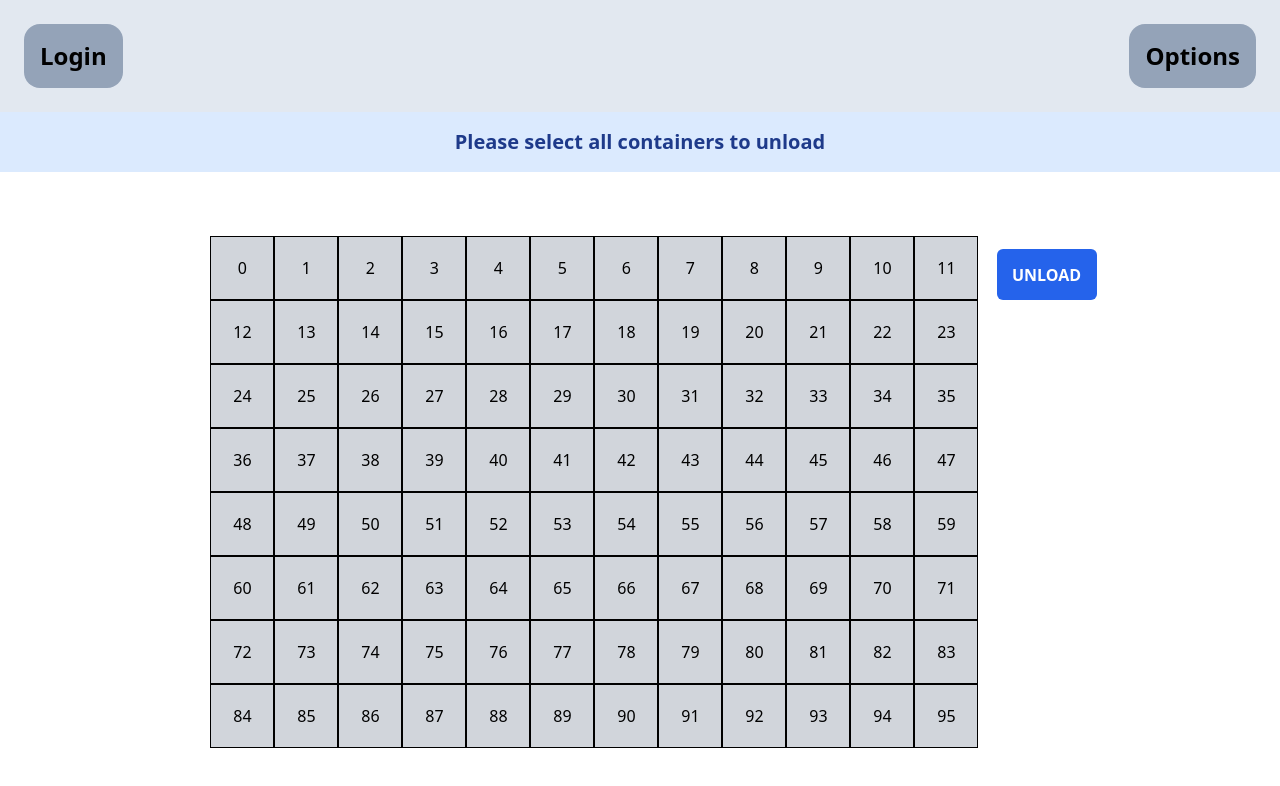
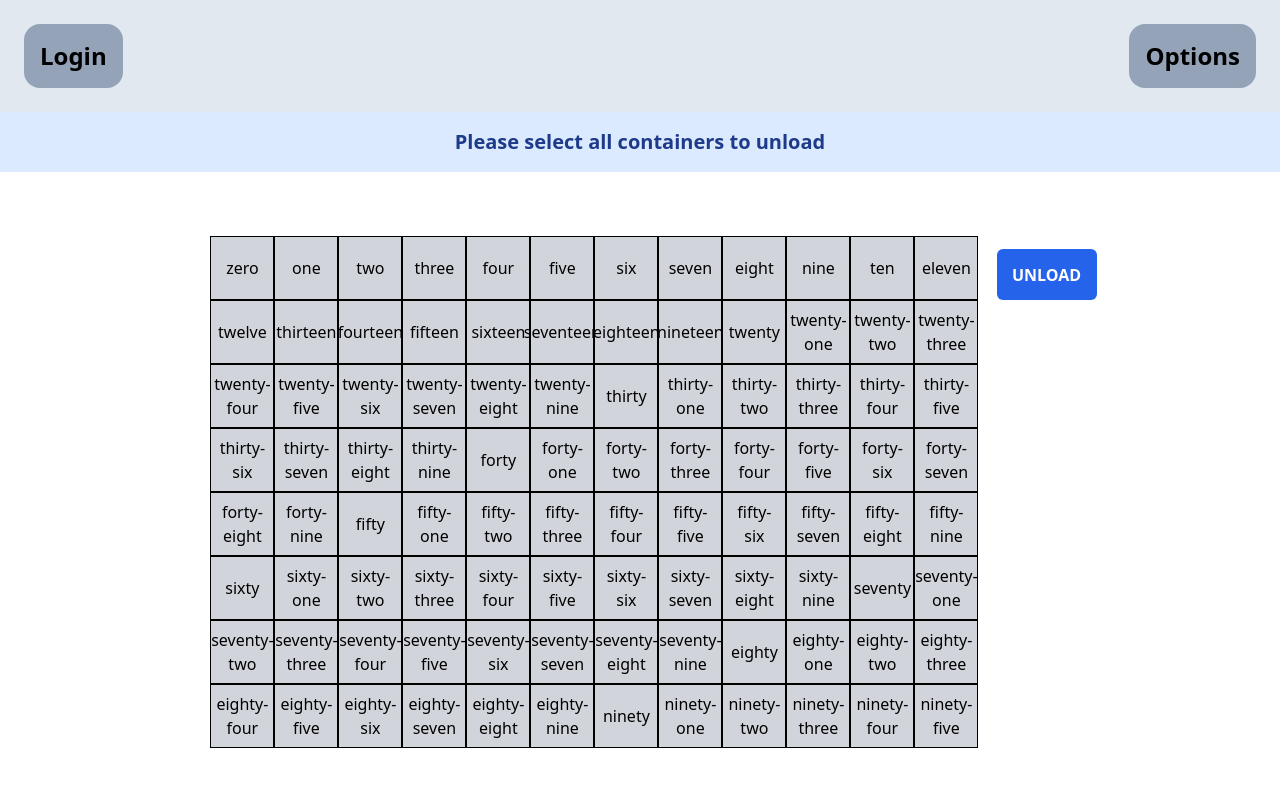
Before and after one commit to FelixMDM/CargoPilot, a Next.js app in the folder client/: page /loadUnload in a window 1280 px wide. Shown: the top 786 px of the page. Built offline with nearby package versions, Linux system fonts and the light colour scheme.

Commit message:
grid has string titles and selectedCells set is string, position

```diff
--- a/client/src/components/containers/containersLoadUnload.tsx
+++ b/client/src/components/containers/containersLoadUnload.tsx
@@ -1,13 +1,16 @@
 "use client";
 import { useState } from "react";
+import numberToString from "../loadUnload/numToString";
 
 const Containers = () => {
-  // State to store selected cell positions
   const [selectedCells, setSelectedCells] = useState<Set<string>>(new Set());
 
-  // Function to handle cell selection
+  // handle cell selection
   const handleCellClick = (row: number, col: number, index: number) => {
-    const cellId = `${index}, (${row}, ${col})`; // Store index and (x, y) as a string
+    const indexString = numberToString(index); // right now this just turns the index value to a string value for testing purposes, but should handle title names from manifest
+    const cellId = `${indexString}, (${row}, ${col})`;
+
+    // the above line stores the cellId as a string, this will eventually be the title, i could have it just be the id number (index selected) and have that send instead. commented the line out so it sends the index #
 
     setSelectedCells((prevSelectedCells) => {
       const newSelectedCells = new Set(prevSelectedCells);
@@ -28,7 +31,9 @@ const Containers = () => {
           const col = index % 12;
           const row = 7 - Math.floor(index / 12); // Reverse the row calculation to start from bottom (7 - index)
 
-          const cellId = `${index}, (${row}, ${col})`; // Unique ID for each cell with index and (x, y)
+          const indexString = numberToString(index); // Convert index to string representation
+          const cellId = `${indexString}, (${row}, ${col})`; // Unique ID for each cell with string index
+
           const isSelected = selectedCells.has(cellId); // Check if the cell is selected
 
           return (
@@ -37,13 +42,15 @@ const Containers = () => {
               className={`cell m-auto p-2 border border-black ${isSelected ? 'bg-green-500' : 'bg-gray-300'}`}
               onClick={() => handleCellClick(row, col, index)} // Pass index to handle click
             >
-              {index}
+              {indexString}  {/* Display index as a word */}
             </button>
           );
         })}
       </div>
+
+      {/* Display selected cells at the bottom */}
       {selectedCells.size > 0 && (
-        <div>
+        <div className="mt-4">
           <p>Selected Positions:</p>
           {Array.from(selectedCells).map((cellId) => {
             return <p key={cellId}>{cellId}</p>; // Display the stored cellId
--- a/client/src/components/loadUnload/LoadUnload.tsx
+++ b/client/src/components/loadUnload/LoadUnload.tsx
@@ -2,7 +2,7 @@
 import { useState } from "react";
 import Containers from "../containers/containersLoadUnload";
 
-const ContainersPanel = () => {
+const Unload = () => {
     const [unload, setUnload] = useState(false);
 
     const handleUnload = () => {
@@ -31,4 +31,4 @@ const ContainersPanel = () => {
     );
 };
 
-export default ContainersPanel;
+export default Unload;
--- /dev/null
+++ b/client/src/components/loadUnload/numToString.tsx
@@ -0,0 +1,21 @@
+const numberToString = (num: number): string => {
+  const numberWords = [
+    "zero", "one", "two", "three", "four", "five", "six", "seven", "eight", "nine",
+    "ten", "eleven", "twelve", "thirteen", "fourteen", "fifteen", "sixteen", "seventeen", "eighteen", "nineteen",
+    "twenty", "twenty-one", "twenty-two", "twenty-three", "twenty-four", "twenty-five", "twenty-six",
+    "twenty-seven", "twenty-eight", "twenty-nine", "thirty", "thirty-one", "thirty-two", "thirty-three",
+    "thirty-four", "thirty-five", "thirty-six", "thirty-seven", "thirty-eight", "thirty-nine", "forty",
+    "forty-one", "forty-two", "forty-three", "forty-four", "forty-five", "forty-six", "forty-seven",
+    "forty-eight", "forty-nine", "fifty", "fifty-one", "fifty-two", "fifty-three", "fifty-four", "fifty-five",
+    "fifty-six", "fifty-seven", "fifty-eight", "fifty-nine", "sixty", "sixty-one", "sixty-two", "sixty-three",
+    "sixty-four", "sixty-five", "sixty-six", "sixty-seven", "sixty-eight", "sixty-nine", "seventy", "seventy-one",
+    "seventy-two", "seventy-three", "seventy-four", "seventy-five", "seventy-six", "seventy-seven", "seventy-eight",
+    "seventy-nine", "eighty", "eighty-one", "eighty-two", "eighty-three", "eighty-four", "eighty-five", "eighty-six",
+    "eighty-seven", "eighty-eight", "eighty-nine", "ninety", "ninety-one", "ninety-two", "ninety-three",
+    "ninety-four", "ninety-five", "ninety-six"
+  ];
+
+  return numberWords[num] || `${num}`;
+};
+
+export default numberToString;
```
